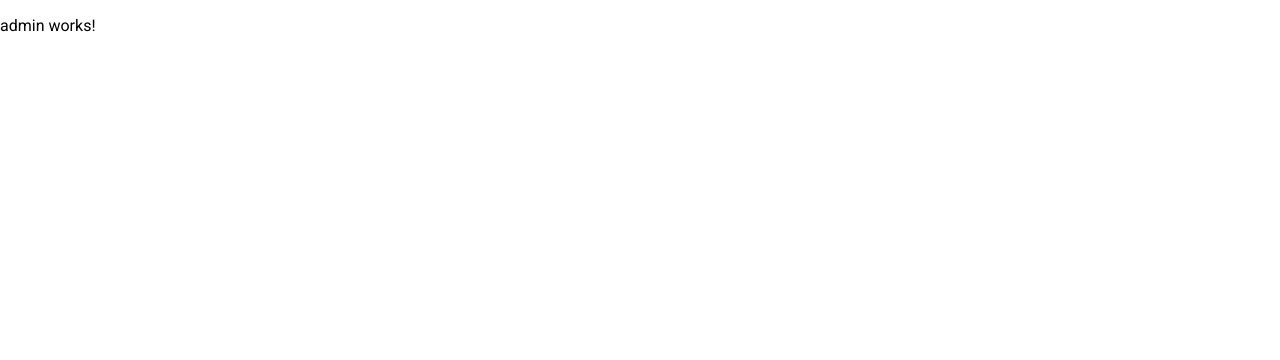
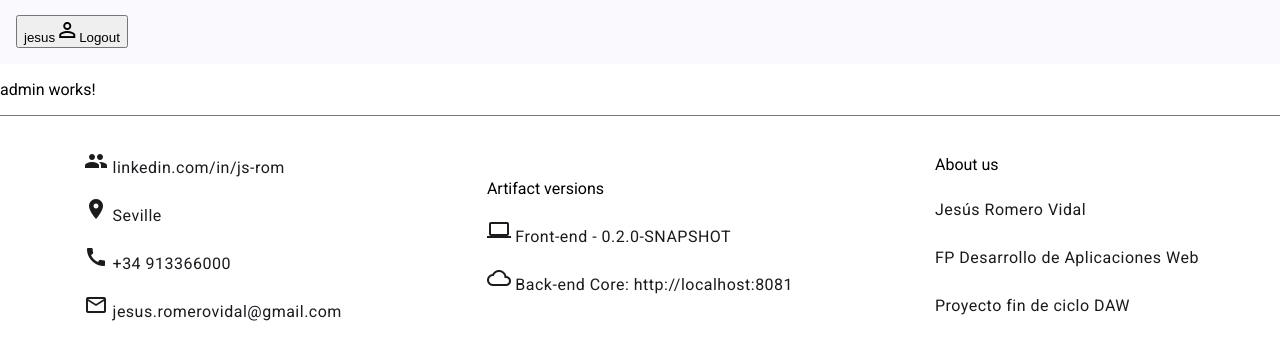
Before and after one commit to js-rom/test-app-frontend, an Angular app: page /admin in a window 1280 px wide. Shown: the top 360 px of the page. Built offline with nearby package versions, Linux system fonts and the light colour scheme.

Commit message:
add header to admin #11

```diff
--- a/src/app/features/admin/admin.component.html
+++ b/src/app/features/admin/admin.component.html
@@ -1 +1,20 @@
+<mat-toolbar color="primary">
+    <div>
+        <button (click)="login()" *ngIf="!isAuthenticated()" mat-button>
+            <mat-icon>person_outline</mat-icon>
+            <span>Login</span>
+        </button>
+        <button (click)="logout()" *ngIf="isAuthenticated()" mat-button>
+            <span>{{ username }}</span>
+            <mat-icon>person_outline</mat-icon>
+            <span>Logout</span>
+        </button>
+    </div>
+</mat-toolbar>
+
+
 <p>admin works!</p>
+
+<router-outlet></router-outlet>
+
+<app-footer></app-footer>
--- a/src/app/features/admin/admin.component.ts
+++ b/src/app/features/admin/admin.component.ts
@@ -1,11 +1,32 @@
 import { Component } from '@angular/core';
+import { FooterComponent } from "../../common/components/footer.component";
+import { RouterOutlet } from '@angular/router';
+import { MatToolbar } from '@angular/material/toolbar';
+import { MatIcon } from '@angular/material/icon';
+import { NgIf } from '@angular/common';
+
 
 @Component({
   selector: 'app-admin',
-  imports: [],
+  imports: [FooterComponent, RouterOutlet, MatToolbar, MatIcon, NgIf],
   templateUrl: './admin.component.html',
   styleUrl: './admin.component.css'
 })
 export class AdminComponent {
+  title = 'TPV';
+  username = "jesus";
+  cartItemCount: number = 3;
+
+  login(): void {
+    // TODO
+  }
+
+  logout(): void {
+    // TODO
+  }
+
+  isAuthenticated(): boolean { //TODO
+    return true;
+  }
 
 }
```
